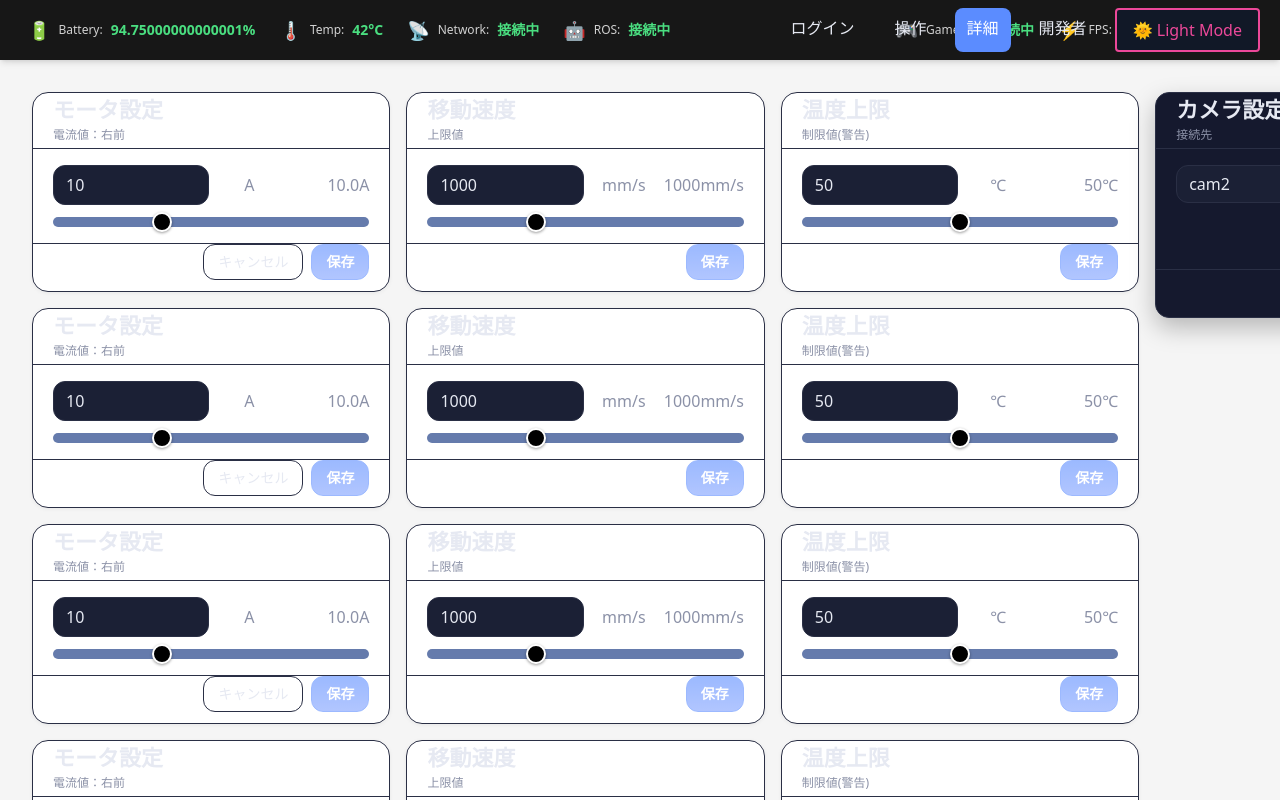
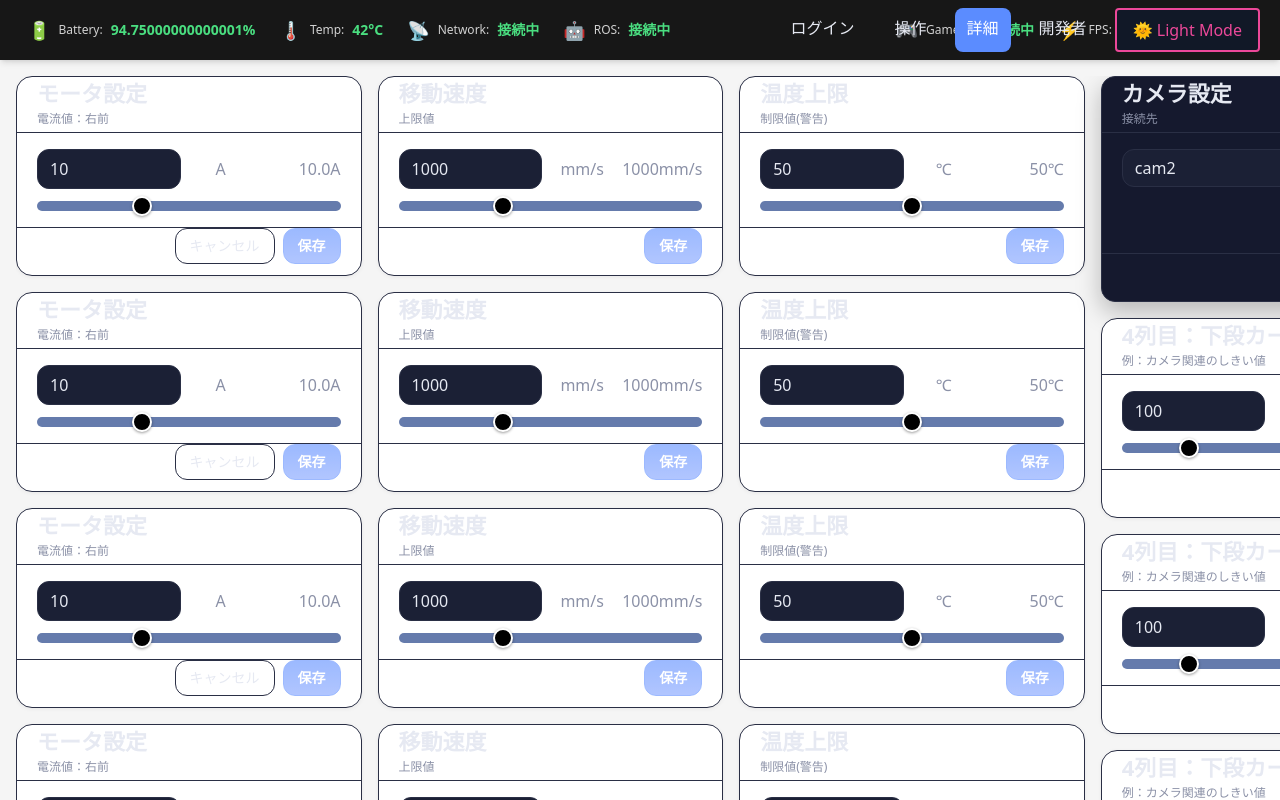
Before and after one commit to hi-ge-t/shi_web_gui, a React (Create React App) app in the folder my-app/: page /details in a window 1280 px wide. Shown: the top 800 px of the page. Built offline with nearby package versions, Linux system fonts and the light colour scheme.

Commit message:
カードの横幅修正

```diff
--- a/my-app/src/views/DetailPage.jsx
+++ b/my-app/src/views/DetailPage.jsx
@@ -33,9 +33,20 @@ export default function DetailPage() {
 
         {/* ✅ カード配置（既存のboard-gridをそのまま） */}
         <div className="flex-1 overflow-auto p-4">
-          <div className="grid grid-cols-5 gap-4 w-full h-full p-4">
-            {/* 1列目 */}
-            <div className="flex flex-col gap-4">
+          <div className="max-w-[1920px] w-full mx-auto overflow-x-hidden">
+            <div className="flex gap-4">
+              {/* gap-x = 1rem (=16px) 前提。列幅 = (100% - 4rem) / 5 */}
+              {/* 1列目（20%） */}
+              <div className="basis-[calc((100%-1rem*10)/5)] shrink-0 flex flex-col gap-4">
+                <InfoCard
+                  title="モータ設定"
+                  subtitle="電流値：右前"
+                  unit="A"
+                  min={0} max={30} step={0.1}
+                  value={motorA}
+                  onApply={(v)=>setMotorA(v)}
+                  onCancel={()=>console.log("cancel motorA")}
+                />
                 <InfoCard
                   title="モータ設定"
                   subtitle="電流値：右前"
@@ -74,8 +85,8 @@ export default function DetailPage() {
                 />
               </div>
 
-            {/* 2列目 */}
-            <div className="flex flex-col gap-4">
+              {/* 2列目（20%） */}
+              <div className="basis-[calc((100%-1rem*10)/5)] shrink-0 flex flex-col gap-4">
                 <InfoCard
                   title="移動速度"
                   subtitle="上限値"
@@ -118,8 +129,8 @@ export default function DetailPage() {
                 />
               </div>
 
-            {/* 3列目 */}
-            <div className="flex flex-col gap-4">
+              {/* 3列目（20%） */}
+              <div className="basis-[calc((100%-1rem*10)/5)] shrink-0 flex flex-col gap-4">
                 <InfoCard
                   title="温度上限"
                   subtitle="制限値(警告)"
@@ -162,8 +173,13 @@ export default function DetailPage() {
                 />
               </div>
 
-            {/* 4〜5列目を占有 → col-start-4 col-span-2 */}
-            <div className="col-start-4 col-span-2">
+              {/* 右側：4〜5列を占有（40%） */}
+              {/* 右2列＝単列幅×2 + 列間の1rem を加算 */}
+              <div className="basis-[calc(((100%-1rem*10)/5)*2+1rem)] shrink-0">
+                {/* 右側の中は2カラムGridで“列ベース”管理 */}
+                <div className="grid grid-cols-2 gap-4 auto-rows-max">
+                  {/* 上段：カメラは2列分を占有 */}
+                  <div className="col-span-2">
                     <CameraEndpointCard
                       className="h-[300px] max-h-[400px]"
                       title="カメラ設定"
@@ -174,7 +190,23 @@ export default function DetailPage() {
                   </div>
 
                   {/* 4列目・下段 */}
-            <div className="col-start-4 row-start-2">
+                  <div className="flex flex-col gap-4">
+                    <InfoCard
+                      title="4列目：下段カード"
+                      subtitle="例：カメラ関連のしきい値"
+                      unit="ms"
+                      min={0} max={500} step={10}
+                      value={100}
+                      onApply={(v)=>console.log("apply col4-bottom", v)}
+                    />
+                    <InfoCard
+                      title="4列目：下段カード"
+                      subtitle="例：カメラ関連のしきい値"
+                      unit="ms"
+                      min={0} max={500} step={10}
+                      value={100}
+                      onApply={(v)=>console.log("apply col4-bottom", v)}
+                    />
                     <InfoCard
                       title="4列目：下段カード"
                       subtitle="例：カメラ関連のしきい値"
@@ -186,7 +218,7 @@ export default function DetailPage() {
                   </div>
 
                   {/* 5列目・下段 */}
-            <div className="col-start-5">
+                  <div className="flex flex-col gap-4">
                     <InfoCard
                       title="5列目：下段カード"
                       subtitle="例：別カメラ設定"
@@ -195,11 +227,31 @@ export default function DetailPage() {
                       value={50}
                       onApply={(v)=>console.log("apply col5-bottom", v)}
                     />
+                    <InfoCard
+                      title="5列目：下段カード"
+                      subtitle="例：別カメラ設定"
+                      unit="mm"
+                      min={0} max={100} step={1}
+                      value={50}
+                      onApply={(v)=>console.log("apply col5-bottom", v)}
+                    />
+                    <InfoCard
+                      title="5列目：下段カード"
+                      subtitle="例：別カメラ設定"
+                      unit="mm"
+                      min={0} max={100} step={1}
+                      value={50}
+                      onApply={(v)=>console.log("apply col5-bottom", v)}
+                    />
+                  </div>
 
                 </div>
               </div>
             </div>
           </div>
+        </div>
+
+      </div>
     </MockRobotStatusProvider>
   );
 }
```
Lines whose indentation alone changed are shown as unchanged.
